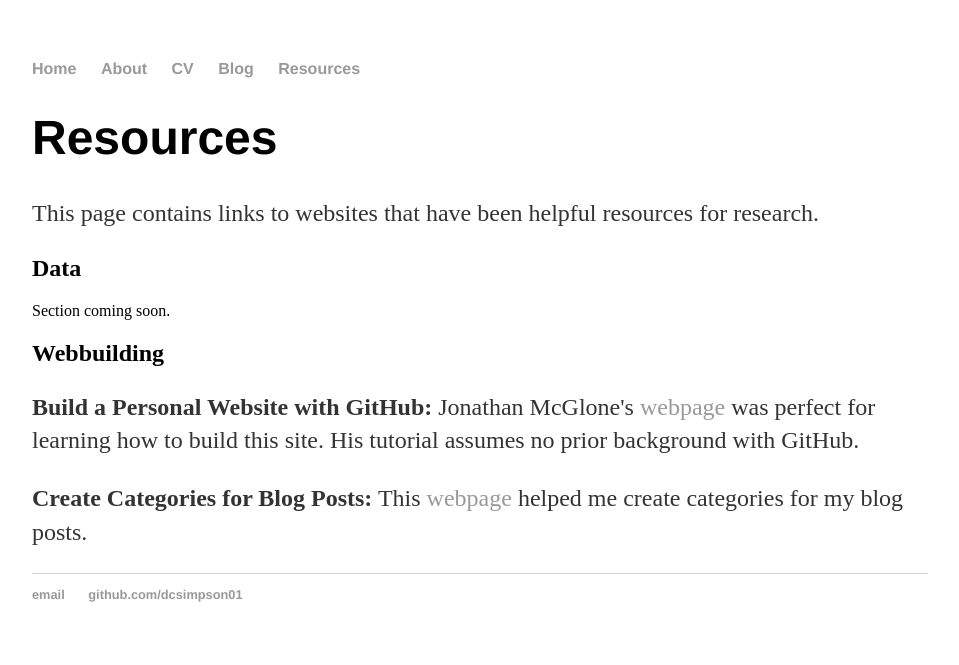
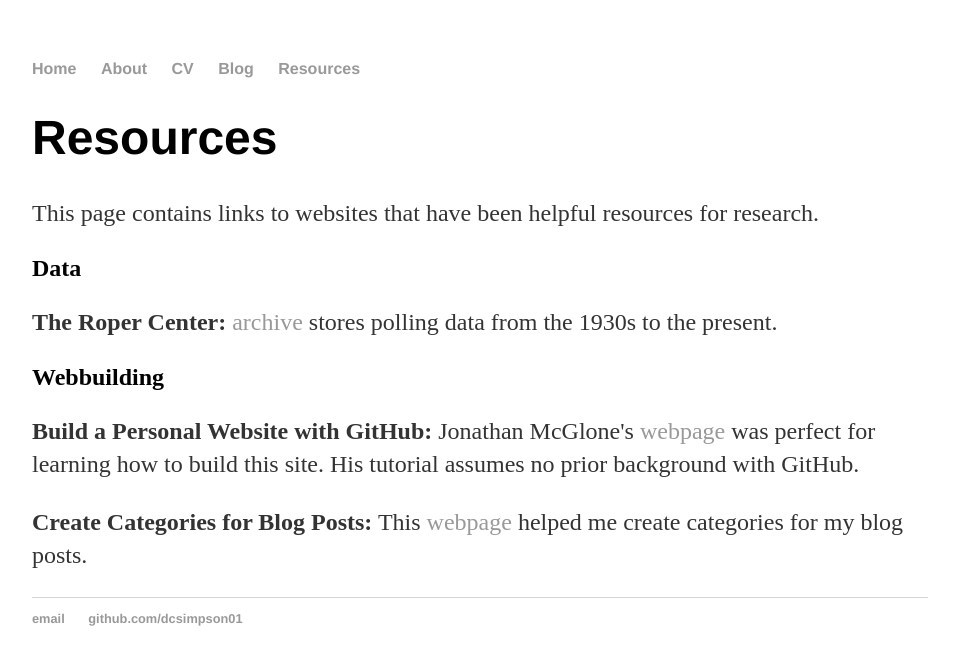
Before and after one commit to dcsimpson01/dcsimpson01.github.io, a Jekyll site: the page built from resources/index.html, in a window 1280 px wide. Shown: the top 665 px of the page, without its empty margins (160-1119 px from the left). Built offline with Jekyll 4.4.1, drawn with Linux system fonts in a browser that asks for light colours.

Commit message:
Update index.html

```diff
--- a/resources/index.html
+++ b/resources/index.html
@@ -9,7 +9,7 @@ title: Resources
 	<p> This page contains links to websites that have been helpful resources for research. </p>
 
 	<h2>Data</h2>
-        Section coming soon.
+         <p><strong>The Roper Center:</strong> <a href="http://jmcglone.com/guides/github-pages/"> archive</a> stores polling data from the 1930s to the present.</p>
 
 	<h2>Webbuilding</h2>
          <p><strong>Build a Personal Website with GitHub:</strong> Jonathan McGlone's <a href="http://jmcglone.com/guides/github-pages/"> webpage</a> was perfect for learning how to build this site. His tutorial assumes no prior background with GitHub.</p>
```
